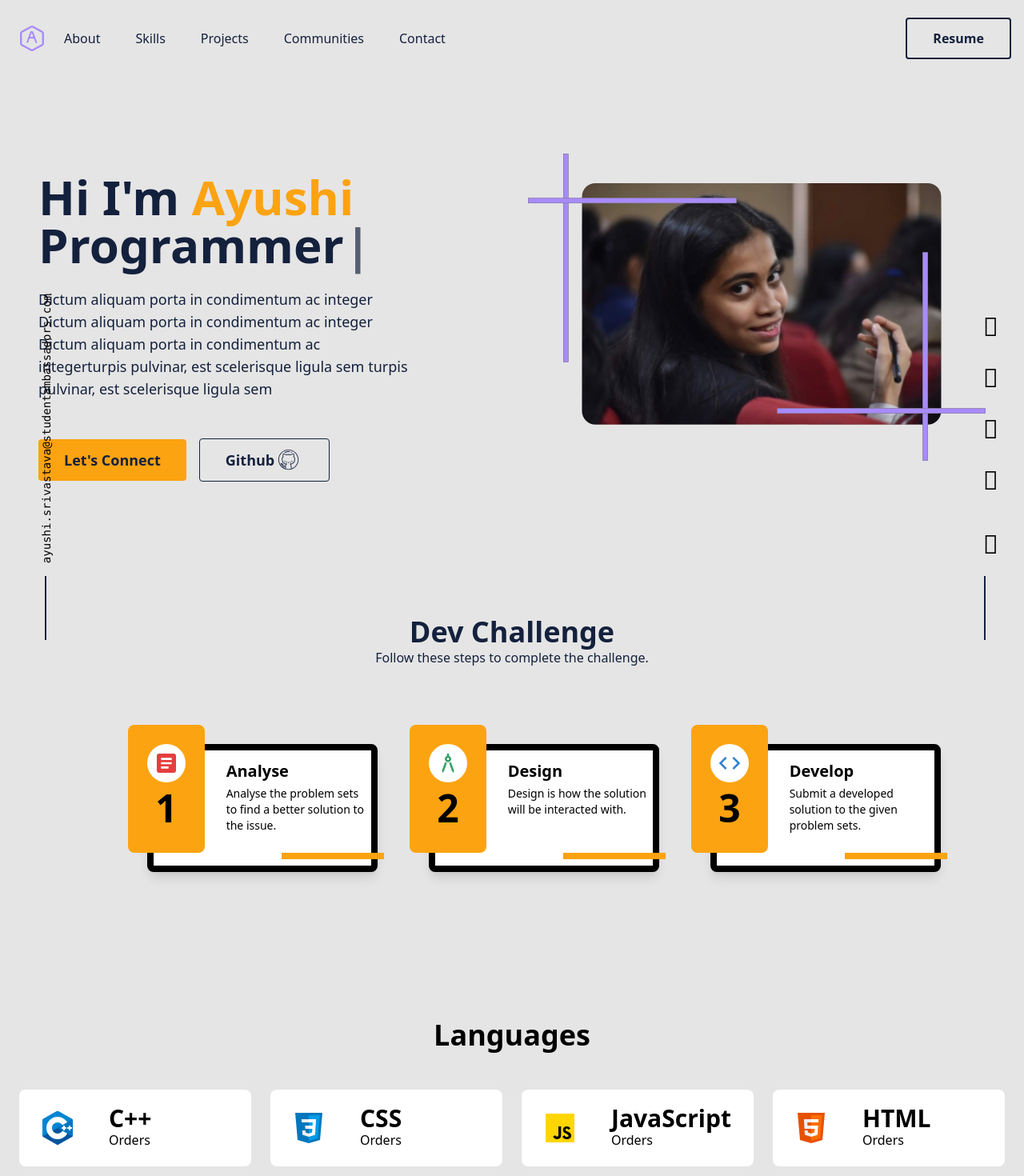
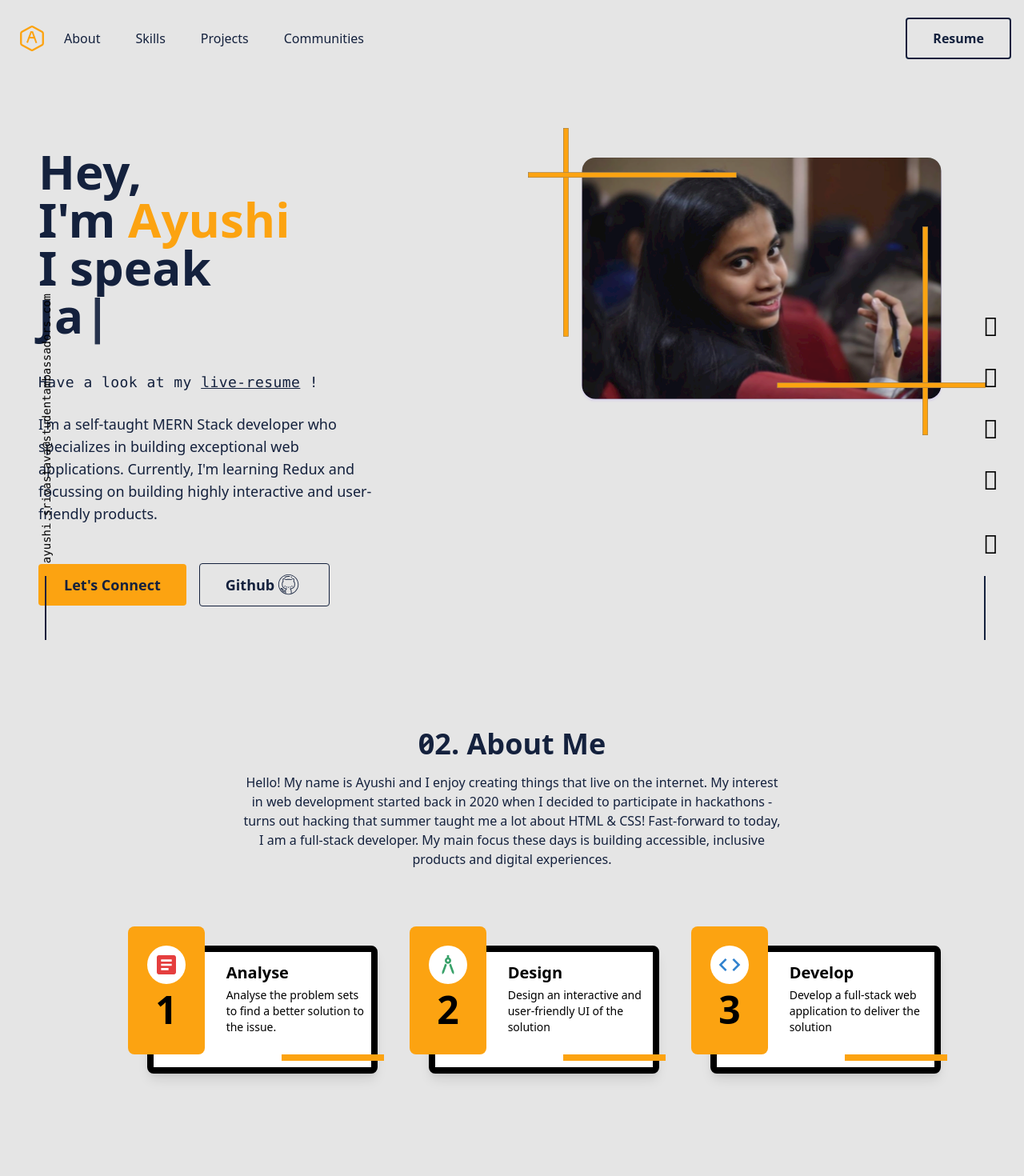
Before and after one commit to srivastavayushi/portfolio-version-1.0, a React (Create React App) app: page / in a window 1280 px wide. Shown: the top 1470 px of the page at 80% size. Built offline with nearby package versions, Linux system fonts and the light colour scheme; the HTML template or start-up script is replaced by a standard one.

Commit message:
feat : modified css

```diff
--- a/src/components/about.js
+++ b/src/components/about.js
@@ -14,13 +14,13 @@
         transition: {
           duration: 1.5,
           type: "spring",
-          bounce: 0.3,
+          bounce: 0.5,
         },
       });
     }
     if (!inView) {
       animation.start({
-        y: 100,
+        y: 30,
         opacity: 0,
       });
     }
@@ -28,14 +28,23 @@
   }, [inView]);
   return (
     <div id="about">
-      <div className="min-h-full py-12 ">
+      <div className="min-h-full py-8 ">
         <section>
-          <h2 className="text-4xl font-extrabold text-center text-basic-blue ">
-            Dev Challenge
+          <h2 className="text-4xl font-extrabold text-center text-basic-blue slashed-zero mb-4">
+            02. About Me
           </h2>
-          <p className="text-center text-basic-blue text-md">
-            Follow these steps to complete the challenge.
-          </p>
+          <motion.p
+            className="text-center text-basic-blue text-md lg:max-w-2xl mx-auto sm:max-w-sm"
+            ref={ref}
+            animate={animation}
+          >
+            Hello! My name is Ayushi and I enjoy creating things that live on
+            the internet. My interest in web development started back in 2020
+            when I decided to participate in hackathons - turns out hacking that
+            summer taught me a lot about HTML & CSS! Fast-forward to today, I am
+            a full-stack developer. My main focus these days is building
+            accessible, inclusive products and digital experiences.
+          </motion.p>
           <div
             className="content-center lg:flex lg:justify-center lg:items-center "
             ref={ref}
--- a/src/components/content/about.js
+++ b/src/components/content/about.js
@@ -12,14 +12,14 @@
   {
     key: 2,
     name: "Design",
-    desc: "Design is how the solution will be interacted with.",
+    desc: "Design an interactive and user-friendly UI of the solution",
     image: Design,
   },
 
   {
     key: 3,
     name: "Develop",
-    desc: "Submit a developed solution to the given problem sets.",
+    desc: "Develop a full-stack web application to deliver the solution",
     image: Develop,
   },
 ];
--- a/src/components/home.js
+++ b/src/components/home.js
@@ -7,21 +7,21 @@
 export default function Home() {
   return (
     <div id="home">
-      <section className="text-basic-blue pt-24 ">
+      <section className="text-basic-blue pt-16 ">
         <div className="container mx-auto flex flex-col justify-center p-6 sm:py-12 lg:py-24 lg:flex-row lg:justify-between ">
           <div className="flex flex-col justify-center p-6 text-center rounded-sm lg:max-w-md xl:max-w-lg lg:text-left">
             <motion.h1
-              className="text-5xl font-bold leading-none sm:text-6xl"
+              className="text-5xl font-bold leading-none sm:text-6xl "
               initial={{ y: 20, opacity: 0 }}
               animate={{ y: 0, opacity: 1 }}
               transition={{
-                delay: 1.2,
+                delay: 1.5,
                 duration: 1,
                 type: "spring",
                 stiffness: 25,
               }}
             >
-              Hi I'm
+              Hey,&nbsp; I'm
               <motion.span
                 className="text-basic-yellow"
                 initial={{ y: 20, opacity: 0 }}
@@ -35,22 +35,27 @@
               >
                 &nbsp;Ayushi
               </motion.span>
-              &nbsp;{" "}
+              <br />I speak
               <Typewriter
                 onInit={(typewriter) => {
                   typewriter
-
-                    .typeString("Developer")
-
+                    .typeString("JavaScript")
                     .pauseFor(1000)
                     .deleteAll()
-                    .typeString("Programmer")
+                    .typeString("C++")
+                    .pauseFor(1000)
+                    .deleteAll()
+                    .typeString("Java")
+                    .pauseFor(1000)
+                    .deleteAll()
+                    .typeString("Python")
+                    .pauseFor(1000)
                     .start();
                 }}
               />
             </motion.h1>
             <motion.p
-              className="mt-6 mb-8 text-lg sm:mb-12"
+              className="mt-10 text-lg font-mono font-thin tracking-wide"
               initial={{ y: 20, opacity: 0 }}
               animate={{ y: 0, opacity: 1 }}
               transition={{
@@ -60,23 +65,42 @@
                 stiffness: 25,
               }}
             >
-              Dictum aliquam porta in condimentum ac integer Dictum aliquam
-              porta in condimentum ac integer Dictum aliquam porta in
-              condimentum ac integer
+              Have a look at my{" "}
+              <a
+                href="https://ayushi-resume.netlify.app/"
+                className="underline"
+              >
+                live-resume
+              </a>{" "}
+              !
+            </motion.p>
+            <motion.p
+              className="mt-6 mb-8 text-lg sm:mb-12 "
+              initial={{ y: 20, opacity: 0 }}
+              animate={{ y: 0, opacity: 1 }}
+              transition={{
+                delay: 2.0,
+                duration: 1,
+                type: "spring",
+                stiffness: 25,
+              }}
+            >
+              I'm a self-taught MERN Stack developer who specializes in building
+              exceptional web applications.
               <br className="hidden md:inline lg:hidden" />
               <motion.span
                 className="mt-6 text-lg "
                 initial={{ y: 20, opacity: 0 }}
                 animate={{ y: 0, opacity: 1 }}
                 transition={{
-                  delay: 2.0,
+                  delay: 2.3,
                   duration: 1,
                   type: "spring",
                   stiffness: 25,
                 }}
               >
-                turpis pulvinar, est scelerisque ligula sem turpis pulvinar, est
-                scelerisque ligula sem
+                &nbsp;Currently, I'm learning Redux and focussing on building
+                highly interactive and user-friendly products.
               </motion.span>
             </motion.p>
 
@@ -87,7 +111,7 @@
                 initial={{ y: 20, opacity: 0 }}
                 animate={{ y: 0, opacity: 1 }}
                 transition={{
-                  delay: 2.2,
+                  delay: 2.5,
                   duration: 1,
                   type: "spring",
                   stiffness: 25,
@@ -101,7 +125,7 @@
                 initial={{ y: 20, opacity: 0 }}
                 animate={{ y: 0, opacity: 1 }}
                 transition={{
-                  delay: 2.4,
+                  delay: 2.7,
                   duration: 1,
                   type: "spring",
                   stiffness: 25,
--- a/src/components/nav.js
+++ b/src/components/nav.js
@@ -7,7 +7,7 @@
 export default function Nav() {
   return (
     <>
-      <header className="px-4 text-basic-blue bg-basic-gray fixed w-screen z-50 pt-4">
+      <header className="px-4 text-basic-blue bg-basic-gray fixed w-screen z-50 pt-4 ">
         <div className="container flex justify-between h-16 mx-auto">
           <div className="flex">
             <Link to="/#home" className="flex items-center p-2">
@@ -106,23 +106,26 @@
                   type: "spring",
                   stiffness: 25,
                 }}
-              >
-                <Link
-                  to="/#contact"
-                  className="flex items-center -mb-0.5 border-b-2 px-4 border-transparent hover:text-basic-yellow hover:border-basic-yellow"
-                >
-                  Contact
-                </Link>
-              </motion.li>
+              ></motion.li>
             </ul>
           </div>
-          <div className="items-center flex-shrink-0 hidden lg:flex">
+          <motion.div
+            className="items-center flex-shrink-0 hidden lg:flex"
+            initial={{ y: -250 }}
+            animate={{ y: 0 }}
+            transition={{
+              delay: 0.5,
+              duration: 1,
+              type: "spring",
+              stiffness: 25,
+            }}
+          >
             <a href={Pdf} target="_blank" rel="noreferrer">
               <button className="px-8 py-3 font-semibold rounded border-2 border-basic-blue text-basic-blue">
                 Resume
               </button>
             </a>
-          </div>
+          </motion.div>
           <button className="p-4 lg:hidden">
             <svg
               xmlns="http://www.w3.org/2000/svg"
--- a/src/components/skills.js
+++ b/src/components/skills.js
@@ -6,7 +6,7 @@
 import Bootstrap from "../assets/bootstrap.svg";
 import Azure from "../assets/azure.svg";
 import Cpp from "../assets/icons8-c++.svg";
-//import Java from "../assets/icons8-java.svg";
+import Java from "../assets/icons8-java.svg";
 import JavaScript from "../assets/icons8-javascript.svg";
 import html from "../assets/icons8-html-5.svg";
 import css from "../assets/icons8-css3.svg";
@@ -20,8 +20,8 @@
     },
     {
       key: 2,
-      language: "CSS",
-      icon: css,
+      language: "Java",
+      icon: Java,
     },
     {
       key: 3,
@@ -30,7 +30,7 @@
     },
     {
       key: 4,
-      language: "HTML",
+      language: "Python",
       icon: html,
     },
   ];
@@ -47,17 +47,16 @@
           {skills.map((skill) => {
             return (
               <div
-                className="flex p-2 space-x-4 rounded-lg md:space-x-6 bg-basic-white text-coolGray-100"
+                className="flex p-2 space-x-2 rounded-lg md:space-x-6 text-basic-blue bg-basic-white"
                 key={skill.key}
               >
-                <div className="flex justify-center  align-middle rounded-lg sm:p-4 ">
+                <div className="flex justify-center align-middle rounded-lg sm:p-4 ">
                   <img src={skill.icon} alt="" />
                 </div>
                 <div className="flex flex-col justify-center align-middle">
                   <p className="text-3xl font-semibold leading-none">
                     {skill.language}
                   </p>
-                  <p className="capitalize">Orders</p>
                 </div>
               </div>
             );
@@ -65,10 +64,20 @@
         </div>
       </section>
       {/* FRAMEWORKS AND TECHS */}
-      <section className="bg-coolGray-800 text-coolGray-100">
+      <section>
         <div className="container p-6 mx-auto space-y-6 text-center lg:p-8 lg:space-y-8">
           <h2 className="text-3xl font-bold">Libraries / Frameworks</h2>
           <div className="flex flex-wrap justify-center lg:justify-between">
+            <img
+              src={html}
+              alt=""
+              className=" mx-10 my-6 fill-current md:mx-12 lg:m-0 w-12 h-12 "
+            />
+            <img
+              src={css}
+              className=" mx-10 my-6 fill-current md:mx-12 lg:m-0 w-12 h-12 "
+              alt=""
+            />
             <i className="fab fa-react fa-3x text-language-react mx-10 my-6 fill-current md:mx-12 lg:m-0 w-12 h-12 " />
             <i className="fab fa-node-js fa-3x text-language-node mx-10 my-6 fill-current md:mx-12 lg:m-0 w-12 h-12 " />
             <img
```
Also changed, not shown: src/assets/logo.svg, src/assets/profile.svg.
